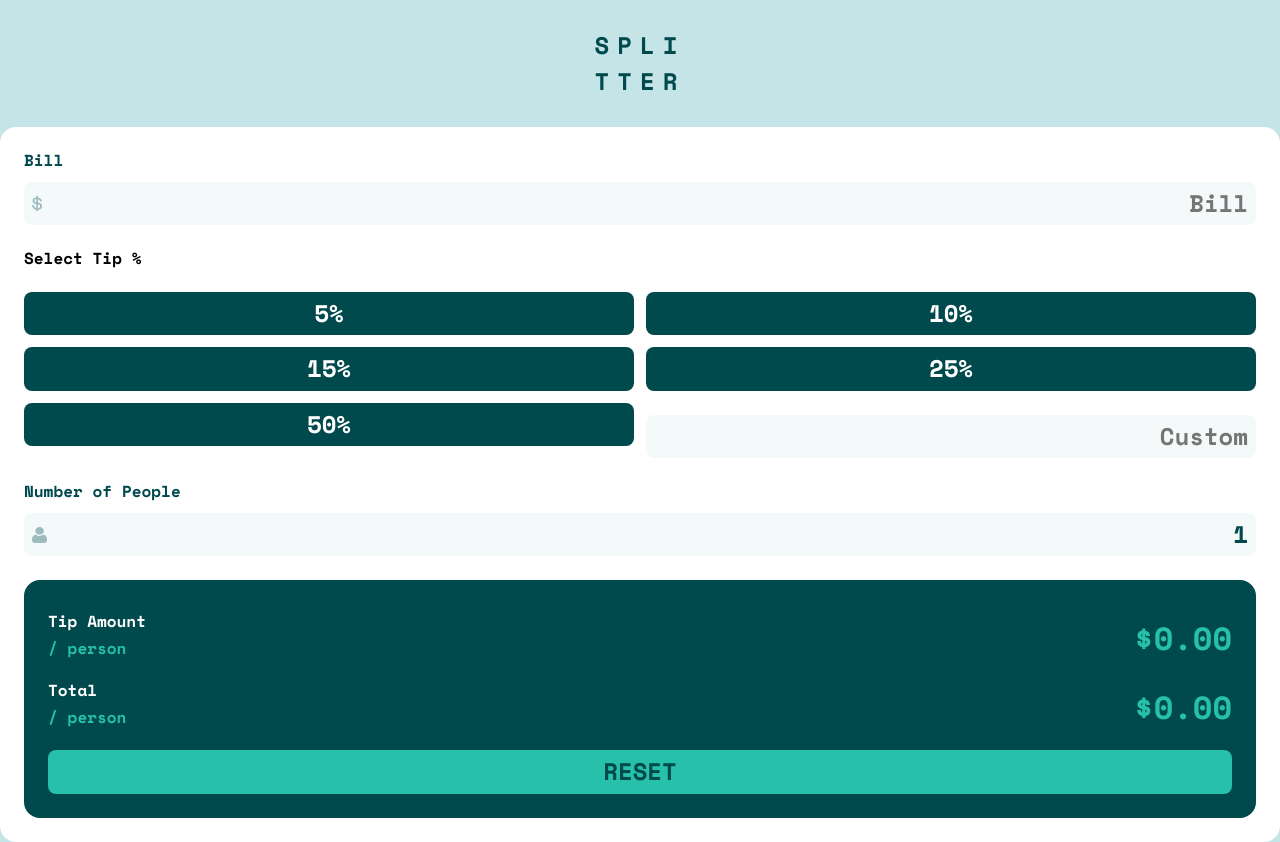
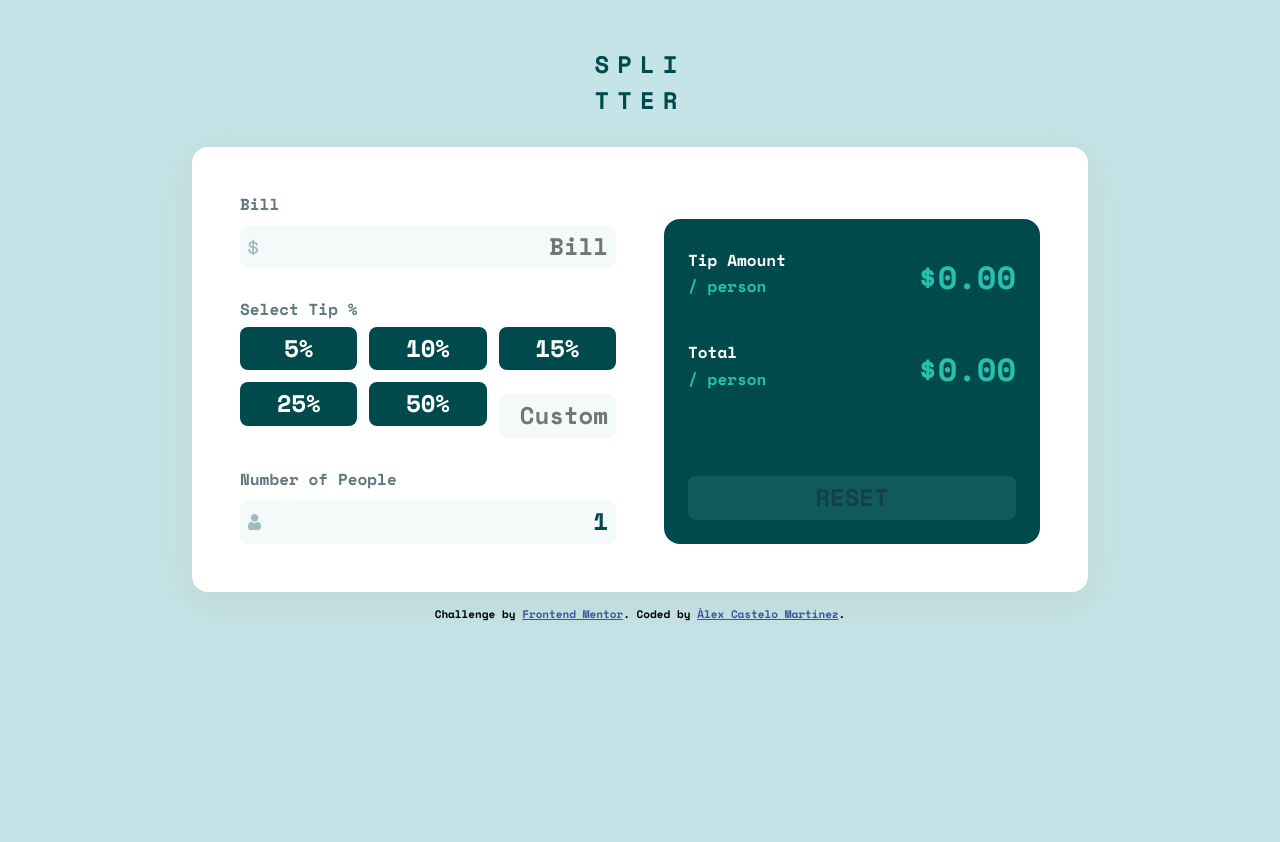
Before and after one commit to alex-castelo/frontend-mentor-tip-calculator-app, a Vue app: page / in a window 1280 px wide. After the commit the page ends 800 px from the top, so only its background shows below. Built offline with nearby package versions, Linux system fonts and the light colour scheme.

Commit message:
Create desktop layout and fix some styles

```diff
--- a/src/App.vue
+++ b/src/App.vue
@@ -1,6 +1,7 @@
 <template>
   <main>
     <body>
+      <div class="container">
         <the-header />
         <card-wrapper />
 
@@ -8,7 +9,11 @@
           Challenge by
           <a href="https://www.frontendmentor.io?ref=challenge" target="_blank"
             >Frontend Mentor</a
-        >. Coded by <a href="#">Your Name Here</a>.
+          >. Coded by
+          <a href="https://github.com/alex-castelo" target="_blank"
+            >Àlex Castelo Martínez</a
+          >.
+        </div>
       </div>
     </body>
   </main>
@@ -19,6 +24,12 @@ import CardWrapper from './components/CardWrapper'
 </script>
 
 <style scoped>
+.container {
+  min-height: 80vh;
+  display: flex;
+  flex-direction: column;
+  justify-content: center;
+}
 .attribution {
   font-size: 11px;
   display: none;
@@ -26,4 +37,12 @@ import CardWrapper from './components/CardWrapper'
 .attribution a {
   color: hsl(228, 45%, 44%);
 }
+
+@media (min-width: 426px) {
+  .attribution {
+    display: block;
+    text-align: center;
+    margin-top: 1rem;
+  }
+}
 </style>
--- a/src/components/BaseButton/BaseButton.vue
+++ b/src/components/BaseButton/BaseButton.vue
@@ -4,6 +4,7 @@
       primary: category === 'primary',
       secondary: category === 'secondary',
     }"
+    :disabled="disabled"
     @click="emit('click')"
   >
     <slot />
@@ -23,6 +24,10 @@ defineProps({
     default: 'primary',
     validator: (value: string) => ['primary', 'secondary'].includes(value),
   },
+  disabled: {
+    type: Boolean,
+    default: false,
+  },
 })
 </script>
 
@@ -40,12 +45,19 @@ button {
 
 button:hover,
 button:focus-visible {
-  background-color: var(--color-gray-light);
+  background-color: var(--color-cyan-base);
   color: var(--color-cyan-dark);
 }
 
 button:active {
   transform: scale(0.98);
+}
+
+button:disabled {
+  cursor: not-allowed;
+  transform: none;
+  background: hsl(183, 67%, 22%);
+  color: hsl(183, 60%, 17%);
 }
 
 .primary {
--- a/src/components/BaseInput/BaseInput.vue
+++ b/src/components/BaseInput/BaseInput.vue
@@ -76,7 +76,7 @@ input {
 }
 
 .input-label {
-  color: var(--color-cyan-dark);
+  color: var(--color-gray-dark);
 }
 
 .input-wrapper-error {
--- a/src/components/CardWrapper/CardWrapper.vue
+++ b/src/components/CardWrapper/CardWrapper.vue
@@ -1,5 +1,6 @@
 <template>
-  <base-card class="stack-medium">
+  <base-card class="stack-medium card-wrapper">
+    <div class="input-section">
       <base-input
         v-model="totalBill"
         type="number"
@@ -17,6 +18,7 @@
         placeholder="Number of people"
         error-message="Can't be zero"
       />
+    </div>
     <summary-card
       :person-amount="personTipAmount"
       :total-amount="personCheckAmount"
@@ -47,7 +49,8 @@ const personTipAmount = computed(() => {
 })
 
 const personCheckAmount = computed(() => {
-  const result = Number(totalBill.value) / Number(totalPeople.value)
+  const result =
+    Number(totalBill.value) / Number(totalPeople.value) + personTipAmount.value
 
   return isNaN(result) || !isFinite(result) ? 0 : result
 })
@@ -60,3 +63,32 @@ const reset = () => {
   totalPeople.value = 1
 }
 </script>
+
+<style scoped>
+.card-wrapper {
+  max-width: 800px;
+  margin: 0 auto;
+}
+.input-section {
+  display: flex;
+  flex-direction: column;
+  gap: 1rem;
+}
+
+@media (min-width: 426px) {
+  .card-wrapper {
+    display: grid;
+    grid-template-columns: 1fr 1fr;
+    gap: 3rem;
+    align-items: stretch;
+    padding: 3rem;
+    -webkit-box-shadow: 0px 10px 39px 10px rgba(179, 179, 179, 0.22);
+    -moz-box-shadow: 0px 10px 39px 10px rgba(179, 179, 179, 0.22);
+    box-shadow: 0px 10px 39px 10px rgba(179, 179, 179, 0.22);
+  }
+
+  .input-section {
+    gap: 2rem;
+  }
+}
+</style>
--- a/src/components/SummaryCard/SummaryCard.vue
+++ b/src/components/SummaryCard/SummaryCard.vue
@@ -1,5 +1,6 @@
 <template>
   <base-card category="dark" class="summary-card stack-medium">
+    <div class="prices-section stack-large">
       <div class="summary-item stack-small">
         <div class="summary-item-legend">
           <span class="title">Tip Amount</span
@@ -13,15 +14,22 @@
         </div>
         <div class="amount">${{ totalAmount.toFixed(2) }}</div>
       </div>
-    <base-button category="secondary" @click="reset">RESET</base-button>
+    </div>
+    <base-button
+      :disabled="isButtonDisabled"
+      category="secondary"
+      @click="reset"
+      >RESET</base-button
+    >
   </base-card>
 </template>
 
 <script setup lang="ts">
 import BaseCard from '../BaseCard'
 import BaseButton from '../BaseButton'
+import { computed } from 'vue'
 
-defineProps({
+const props = defineProps({
   personAmount: {
     type: Number,
     default: 0,
@@ -34,6 +42,10 @@ defineProps({
 
 const emit = defineEmits(['reset'])
 
+const isButtonDisabled = computed(
+  () => props.totalAmount === 0 && props.personAmount === 0
+)
+
 const reset = () => {
   emit('reset')
 }
@@ -43,6 +55,9 @@ const reset = () => {
 .summary-card {
   padding-top: 32px;
   padding-bottom: 24px;
+  display: flex;
+  flex-direction: column;
+  justify-content: space-between;
 }
 
 .summary-item,
--- a/src/components/TipSelector/TipSelector.vue
+++ b/src/components/TipSelector/TipSelector.vue
@@ -1,5 +1,5 @@
 <template>
-  <div class="tip-selector stack-medium">
+  <div class="tip-selector stack-small">
     <span class="tip-label">Select Tip %</span>
     <div class="tip-options">
       <div v-for="tip in commonTips" :key="`${tip}-option`" class="tip-option">
@@ -45,9 +45,18 @@ const updateCustomValue = (newVal: number) => {
 </script>
 
 <style scoped>
+.tip-label {
+  color: var(--color-gray-dark);
+}
 .tip-options {
   display: grid;
   grid-template-columns: 1fr 1fr;
   grid-gap: 0.75rem;
 }
+
+@media (min-width: 426px) {
+  .tip-options {
+    grid-template-columns: 1fr 1fr 1fr;
+  }
+}
 </style>
```
Lines whose indentation alone changed are shown as unchanged.
